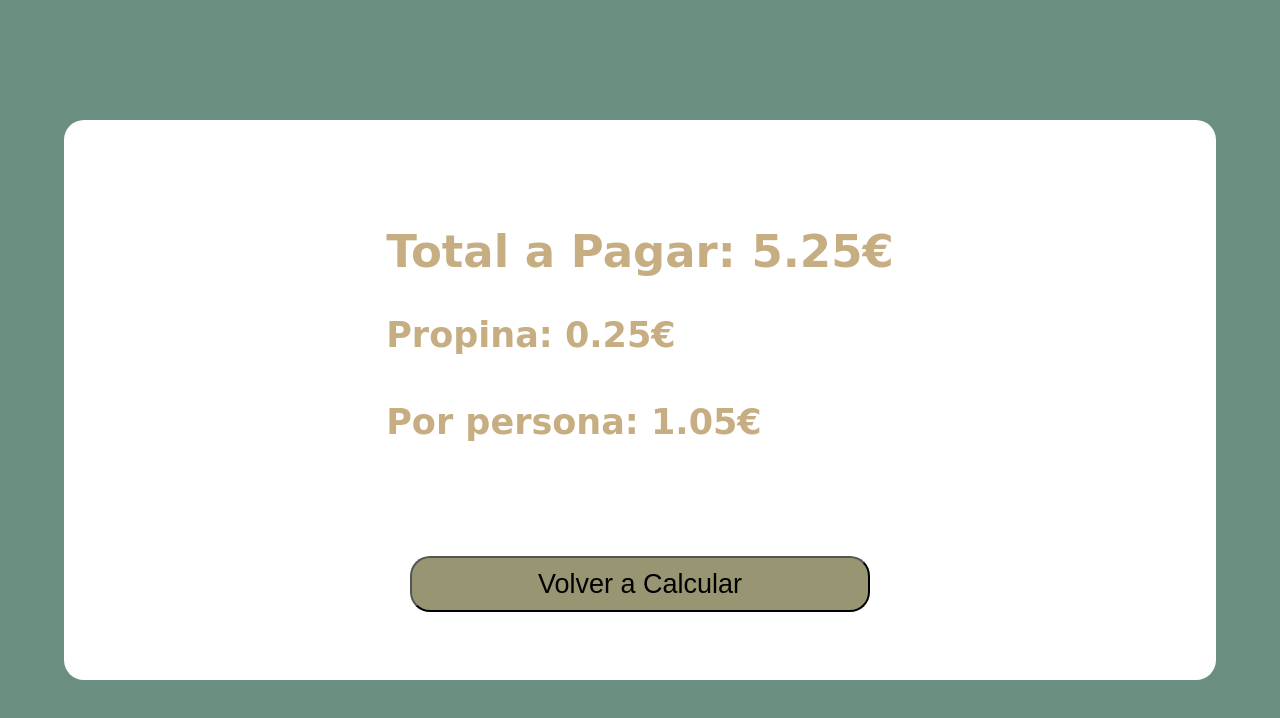
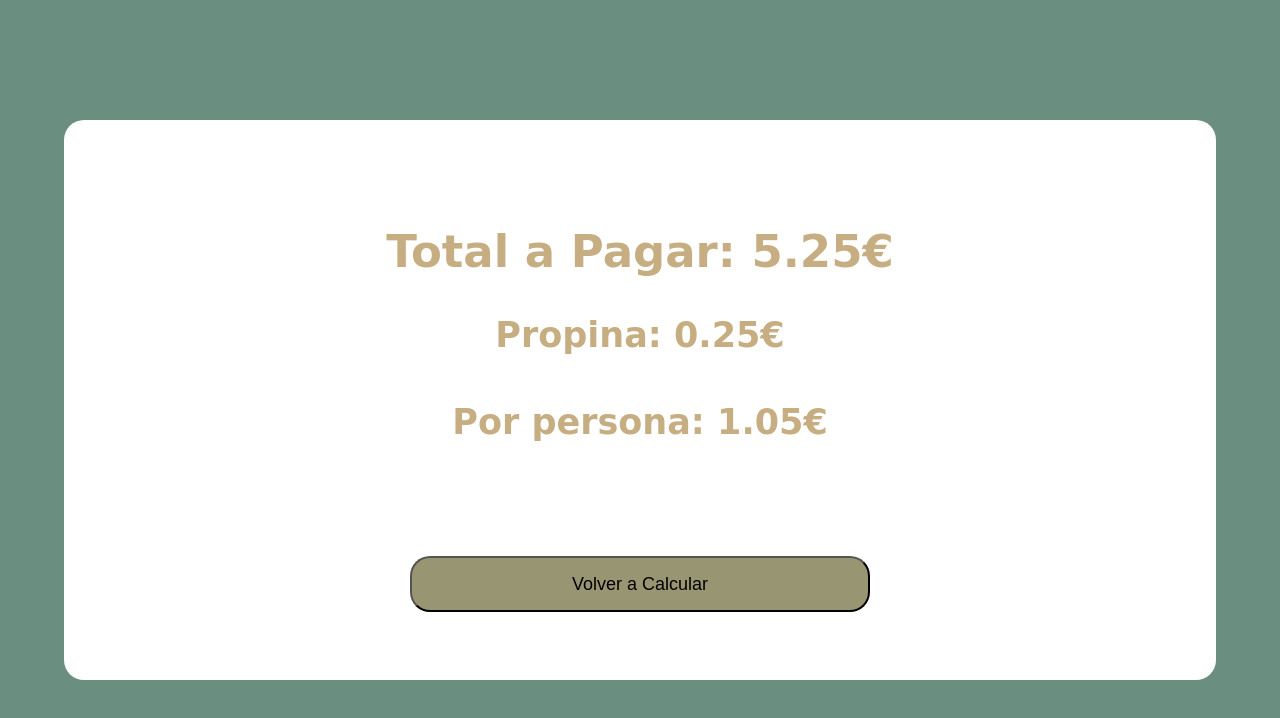
Before and after one commit to Drmanzanas/Calculadoraa, a plain HTML site: page index.html in a window 1280 px wide. Both pictures are taken after typing "5", "5", "5" into the empty fields and a click on the button "Calcular". Drawn offline with Linux system fonts and the light colour scheme; a web font is replaced by a local one.

Commit message:
css hecho

```diff
--- a/style.css
+++ b/style.css
@@ -95,7 +95,7 @@ button {
     margin: 0;
     border-color: black;
     color: black;
-    font-size: var(--main-font-size);
+    font-size: var(--secondary-font-size);
 }
 
 button:hover {
@@ -106,6 +106,7 @@ button:hover {
 h2, h3, h4 {
     font-family: var(--main-font-family);
     color: var(--terciary-bg-color);
+    text-align: center;
 }
 
 h2 {
@@ -128,4 +129,5 @@ h3,h4 {
     select {
         width: 60vw;
     }
+
 }
```
